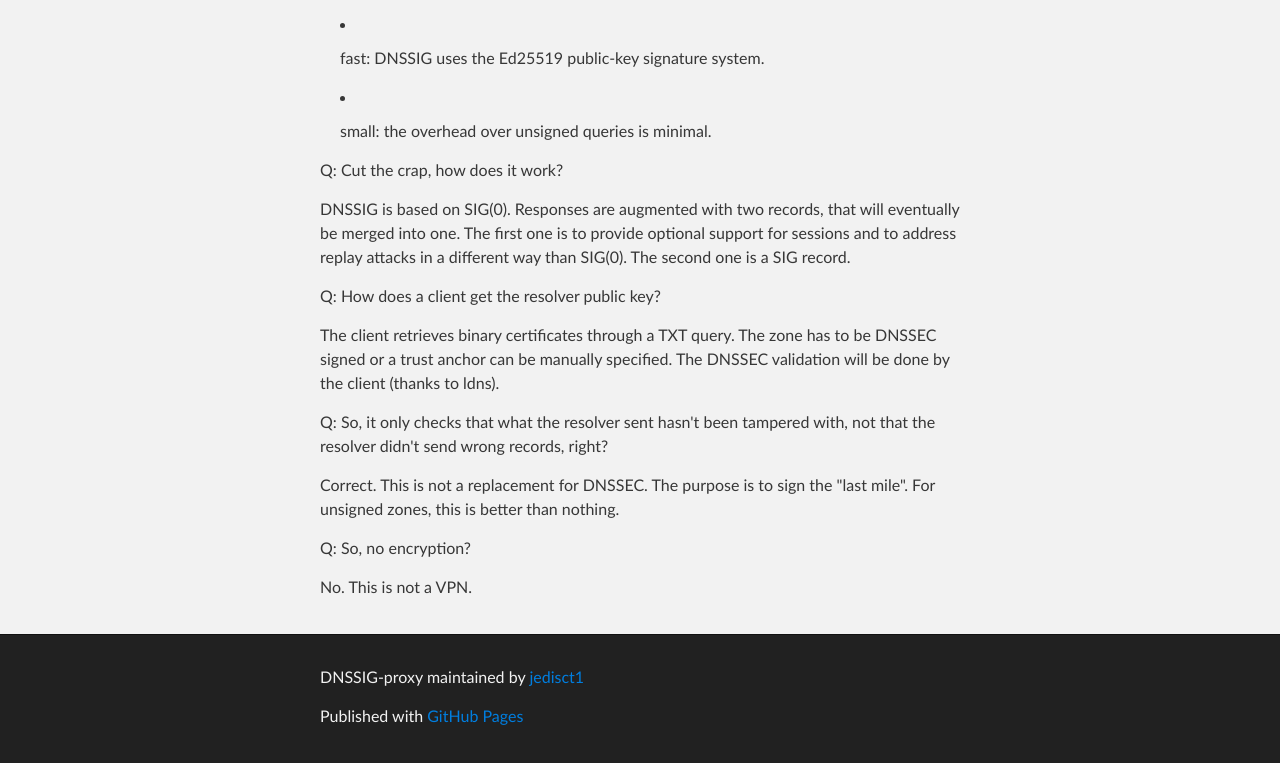
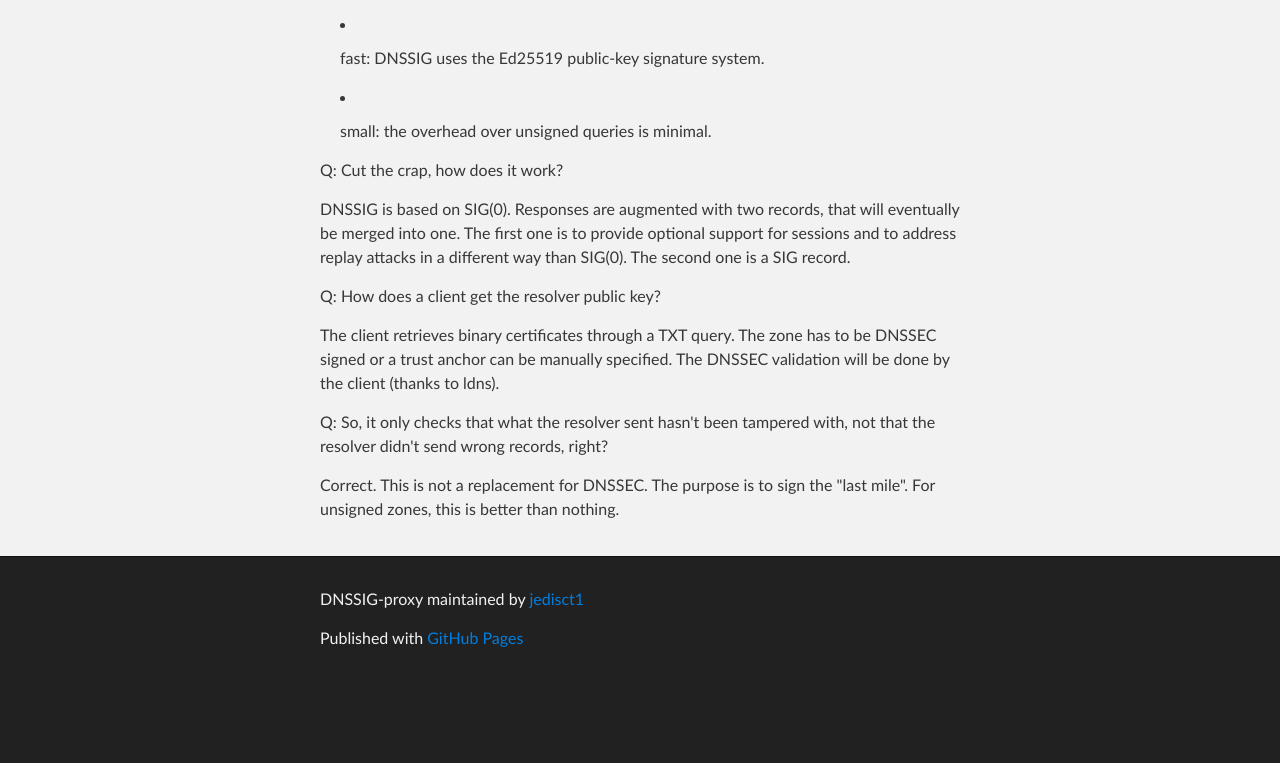
Before and after one commit to ashkanase/dnssig-proxy, a plain HTML site: page index.html in a window 1280 px wide. Shown: the part 705-1468 px from the top of the page. After the commit the page ends 1390 px from the top, so only its background shows below. Drawn offline with Linux system fonts and the light colour scheme.

Commit message:
Encryption is an option.

```diff
--- a/index.html
+++ b/index.html
@@ -71,11 +71,6 @@
 
 <p>Correct. This is not a replacement for DNSSEC. The purpose is to sign the
 "last mile". For unsigned zones, this is better than nothing.</p>
-
-<p>Q: So, no encryption?</p>
-
-<p>No. This is not a VPN.</p>
-
       </section>
     </div>
 
@@ -86,8 +81,5 @@
         <p>Published with <a href="http://pages.github.com">GitHub Pages</a></p>
       </footer>
     </div>
-
-
-
   </body>
 </html>
```
